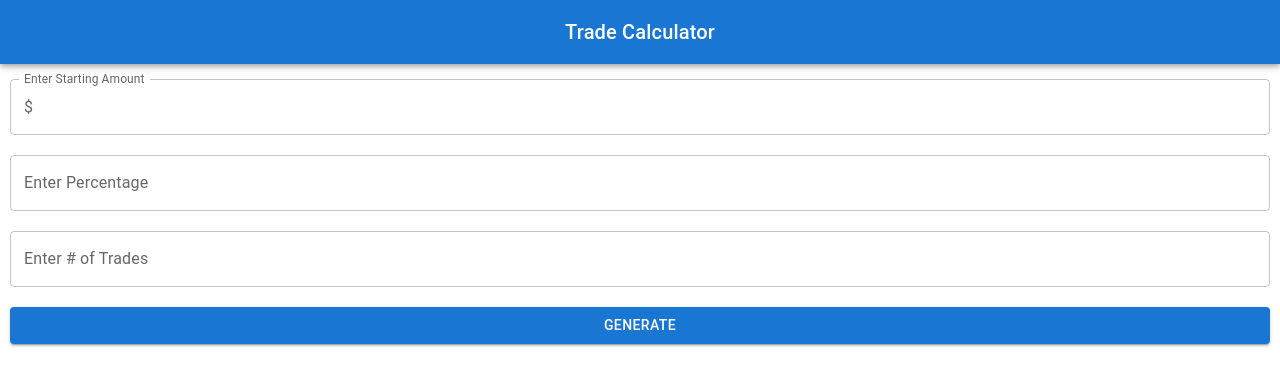
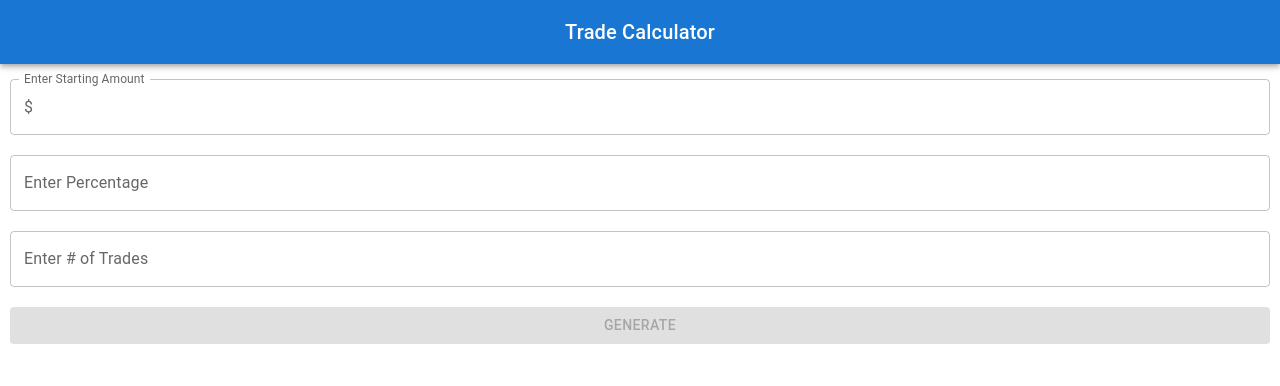
Before and after one commit to SeanPhaphui/seanphaphui.github.io, a React (Create React App) app: page / in a window 1280 px wide. Shown: the top 386 px of the page. Built offline with nearby package versions, Linux system fonts and the light colour scheme.

Commit message:
Add input validation

```diff
--- a/src/Info.tsx
+++ b/src/Info.tsx
@@ -13,6 +13,7 @@ const Info: React.FC = () => {
   const [percentage, setPercentage] = useState<number>();
   const [trades, setTrades] = useState<number>();
   const [table, setTable] = useState<number[]>();
+  const [buttonDisabled, setButtonDisabled] = useState<boolean>(true);
 
   const onChangeAmountHandler = (e: React.ChangeEvent<HTMLInputElement>) => {
     setStart(parseInt(e.target.value));
@@ -43,6 +44,14 @@ const Info: React.FC = () => {
     //maximumFractionDigits: 0, // (causes 2500.99 to be printed as $2,501)
   });
 
+  React.useEffect(()=>{
+    if(start && percentage && trades){
+      setButtonDisabled(false);
+    }else{
+      setButtonDisabled(true);
+    }
+  }, [start, percentage, trades]);
+
   return (
     <div className="Info">
       <TextField
@@ -72,7 +81,7 @@ const Info: React.FC = () => {
         inputProps={{ inputMode: "numeric" }}
         onChange={onChangeTradeHandler}
       />
-      <Button className="input" variant="contained" onClick={onClickHandler}>
+      <Button className="input" variant="contained" onClick={onClickHandler} disabled={buttonDisabled}>
         Generate
       </Button>
       <List>
```
